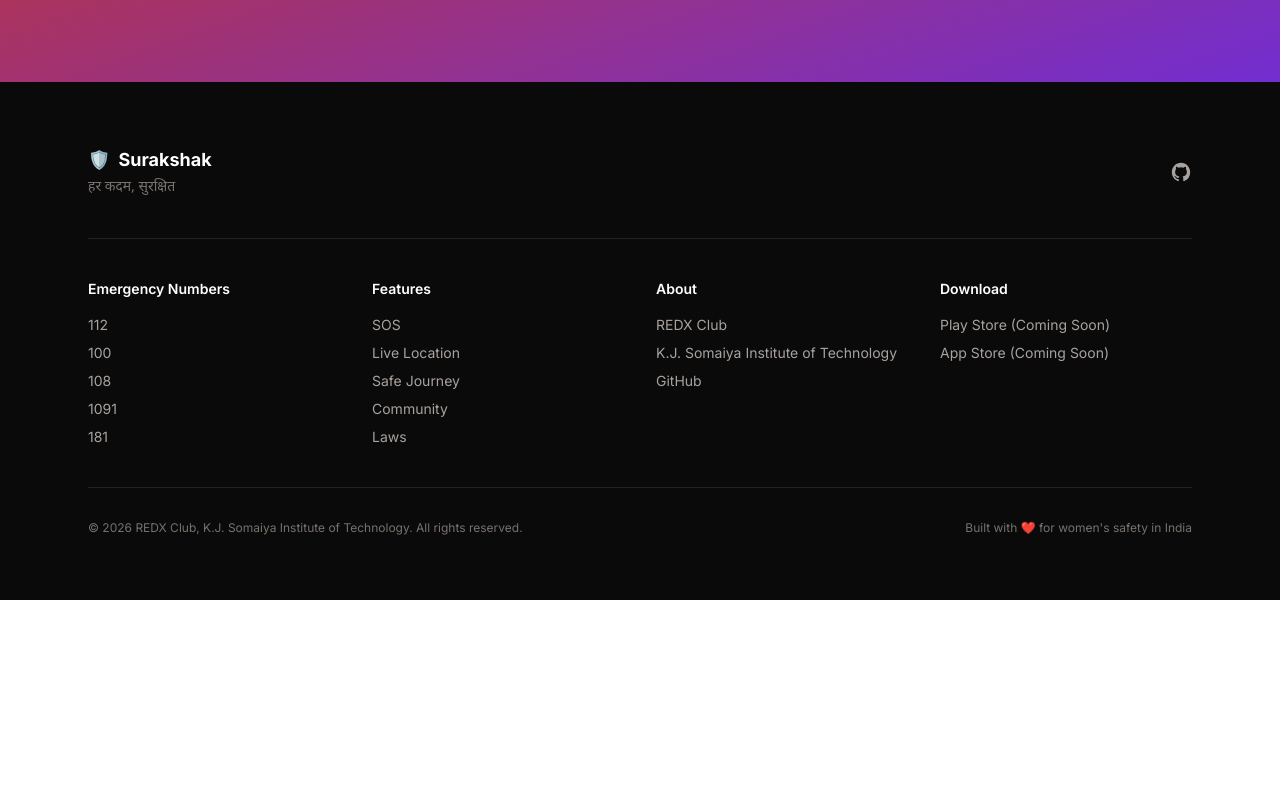
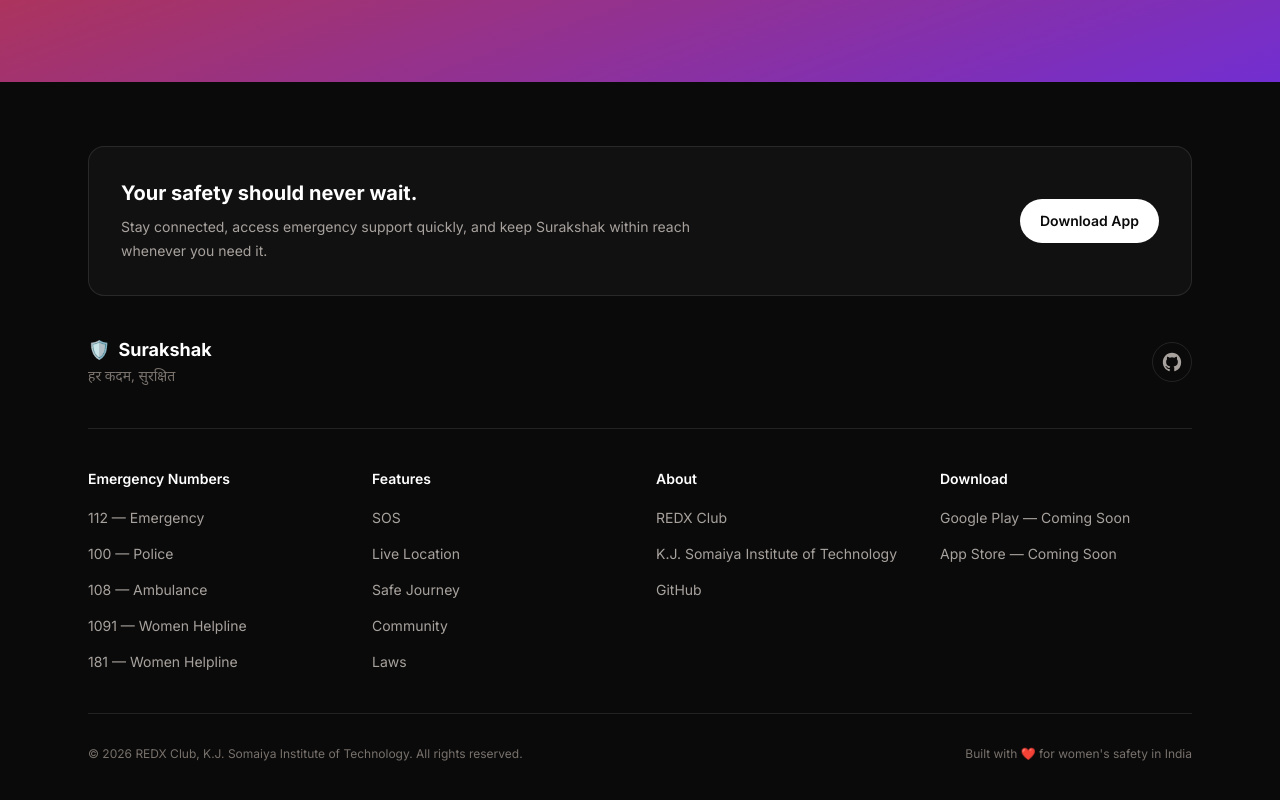
Before and after one commit to surakshak-redx-org/landing, a Next.js app: page / in a window 1280 px wide. Shown: the part 6508-7308 px from the top of the page. Before the commit the page ends 7108 px from the top, so only its background shows below. Built offline with nearby package versions, Linux system fonts and the light colour scheme.

Commit message:
feat: update CTA and footer (#7)
* feat: update CTA and footer

* fix: format project with prettier

```diff
--- a/src/components/sections/Footer.tsx
+++ b/src/components/sections/Footer.tsx
@@ -3,19 +3,38 @@
 const FOOTER_COLUMNS = [
   {
     title: 'Emergency Numbers',
-    links: ['112', '100', '108', '1091', '181'],
+    links: [
+      { label: '112 — Emergency', href: 'tel:112' },
+      { label: '100 — Police', href: 'tel:100' },
+      { label: '108 — Ambulance', href: 'tel:108' },
+      { label: '1091 — Women Helpline', href: 'tel:1091' },
+      { label: '181 — Women Helpline', href: 'tel:181' },
+    ],
   },
   {
     title: 'Features',
-    links: ['SOS', 'Live Location', 'Safe Journey', 'Community', 'Laws'],
+    links: [
+      { label: 'SOS', href: '#features' },
+      { label: 'Live Location', href: '#features' },
+      { label: 'Safe Journey', href: '#how-it-works' },
+      { label: 'Community', href: '#features' },
+      { label: 'Laws', href: '#features' },
+    ],
   },
   {
     title: 'About',
-    links: [SITE.clubName, SITE.collegeName, 'GitHub'],
+    links: [
+      { label: SITE.clubName, href: '#' },
+      { label: SITE.collegeName, href: '#' },
+      { label: 'GitHub', href: SITE.githubUrl },
+    ],
   },
   {
     title: 'Download',
-    links: ['Play Store (Coming Soon)', 'App Store (Coming Soon)'],
+    links: [
+      { label: 'Google Play — Coming Soon', href: '#' },
+      { label: 'App Store — Coming Soon', href: '#' },
+    ],
   },
 ] as const;
 
@@ -31,6 +50,25 @@
   return (
     <footer className="bg-near-black py-16">
       <div className="mx-auto max-w-6xl px-6">
+        <div className="mb-10 rounded-2xl border border-white/10 bg-white/[0.03] p-6 sm:p-8">
+          <div className="flex flex-col items-start justify-between gap-6 sm:flex-row sm:items-center">
+            <div>
+              <p className="text-xl font-bold text-white">Your safety should never wait.</p>
+              <p className="mt-2 max-w-xl text-sm leading-6 text-stone-400">
+                Stay connected, access emergency support quickly, and keep Surakshak within reach
+                whenever you need it.
+              </p>
+            </div>
+
+            <a
+              href="#download"
+              className="shrink-0 rounded-full bg-white px-5 py-3 text-sm font-semibold text-near-black transition-transform hover:scale-105"
+            >
+              Download App
+            </a>
+          </div>
+        </div>
+
         <div className="flex flex-col items-start justify-between gap-6 border-b border-white/10 pb-10 sm:flex-row sm:items-center">
           <div>
             <p className="flex items-center gap-2 text-lg font-bold text-white">
@@ -39,23 +77,32 @@
             </p>
             <p className="mt-1 font-devanagari text-sm text-stone-500">हर कदम, सुरक्षित</p>
           </div>
+
           <a
             href={SITE.githubUrl}
-            className="text-stone-400 transition-colors hover:text-white"
-            aria-label="GitHub"
+            target="_blank"
+            rel="noreferrer"
+            className="flex h-10 w-10 shrink-0 items-center justify-center rounded-full border border-white/10 text-stone-400 transition-colors hover:border-white/30 hover:text-white"
+            aria-label="Visit Surakshak on GitHub"
           >
             <GitHubIcon />
           </a>
         </div>
 
-        <div className="grid grid-cols-2 gap-8 py-10 sm:grid-cols-4">
+        <div className="grid grid-cols-2 gap-x-8 gap-y-10 py-10 sm:grid-cols-4">
           {FOOTER_COLUMNS.map((column) => (
             <div key={column.title}>
               <p className="text-sm font-semibold text-white">{column.title}</p>
-              <ul className="mt-4 space-y-2">
+
+              <ul className="mt-4 space-y-3">
                 {column.links.map((link) => (
-                  <li key={link} className="text-sm text-stone-400">
-                    {link}
+                  <li key={link.label}>
+                    <a
+                      href={link.href}
+                      className="text-sm text-stone-400 transition-colors hover:text-white"
+                    >
+                      {link.label}
+                    </a>
                   </li>
                 ))}
               </ul>
@@ -63,10 +110,11 @@
           ))}
         </div>
 
-        <div className="flex flex-col items-start justify-between gap-2 border-t border-white/10 pt-8 text-xs text-stone-500 sm:flex-row sm:items-center">
+        <div className="flex flex-col items-start justify-between gap-3 border-t border-white/10 pt-8 text-xs text-stone-500 sm:flex-row sm:items-center">
           <p>
             © 2026 {SITE.clubName}, {SITE.collegeName}. All rights reserved.
           </p>
+
           <p>Built with ❤️ for women&apos;s safety in India</p>
         </div>
       </div>
```
